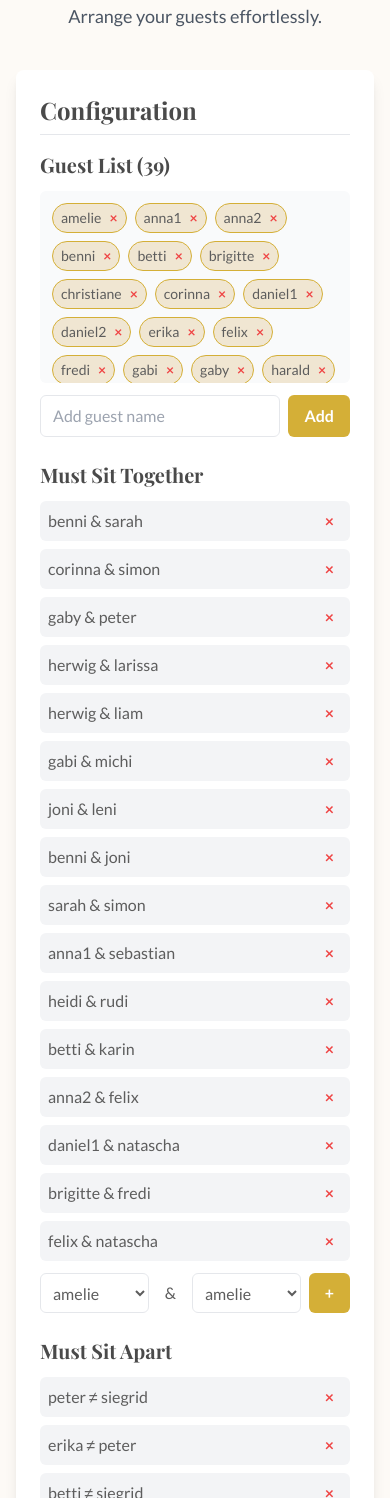
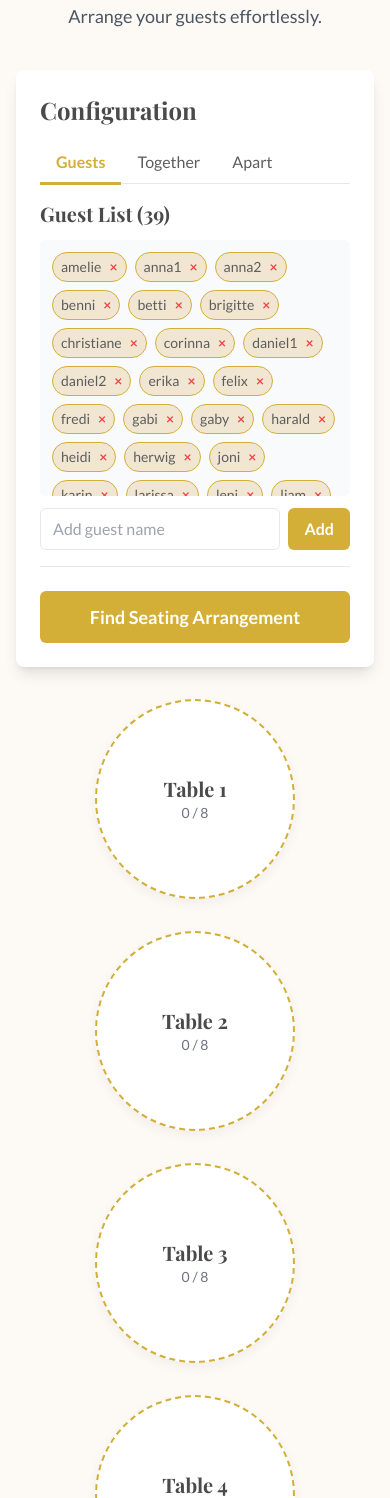
Before and after one commit to simonstey/seatment-solver, a plain HTML site: page index.html in a window 390 px wide. Shown: the part 102-1600 px from the top of the page. Drawn offline with nearby package versions, Linux system fonts and the light colour scheme.

Commit message:
Update index.html

```diff
--- a/index.html
+++ b/index.html
@@ -30,6 +30,7 @@
             flex-direction: column;
             box-shadow: 0 4px 12px rgba(0,0,0,0.05);
             background: white;
+            flex-shrink: 0;
         }
         .seat {
             position: absolute;
@@ -93,6 +94,24 @@
         .close-button:focus {
             color: #4a4a4a;
         }
+        .tab-btn {
+            padding: 0.5rem 1rem;
+            cursor: pointer;
+            border-bottom: 3px solid transparent;
+            margin-bottom: -2px;
+            transition: all 0.2s ease-in-out;
+        }
+        .active-tab {
+            color: #d4af37;
+            border-bottom-color: #d4af37;
+            font-weight: 600;
+        }
+        .tab-content {
+            display: none;
+        }
+        .active {
+            display: block;
+        }
     </style>
 </head>
 <body class="p-4 md:p-8">
@@ -105,13 +124,21 @@
 
         <div class="grid grid-cols-1 lg:grid-cols-3 gap-8">
             <!-- Controls Column -->
-            <div class="lg:col-span-1 bg-white p-6 rounded-lg shadow-lg">
-                <h2 class="text-2xl font-bold mb-4 border-b pb-2">Configuration</h2>
+            <div class="lg:col-span-1 bg-white p-6 rounded-lg shadow-lg flex flex-col" style="max-height: 85vh;">
+                <div>
+                    <h2 class="text-2xl font-bold">Configuration</h2>
+                    <div class="flex border-b mt-4">
+                        <button id="guests-tab-btn" class="tab-btn active-tab" data-tab="guests">Guests</button>
+                        <button id="together-tab-btn" class="tab-btn" data-tab="together">Together</button>
+                        <button id="apart-tab-btn" class="tab-btn" data-tab="apart">Apart</button>
+                    </div>
+                </div>
 
-                <!-- Guests -->
-                <div class="mb-6">
+                <div class="flex-grow py-4 overflow-y-auto">
+                    <!-- Guests Tab -->
+                    <div id="guests-tab-content" class="tab-content active">
                         <h3 class="text-xl font-semibold mb-3">Guest List (<span id="guest-count">0</span>)</h3>
-                    <div id="guest-list-container" class="max-h-48 overflow-y-auto bg-gray-50 p-3 rounded-md mb-3 flex flex-wrap gap-2">
+                        <div id="guest-list-container" class="max-h-64 overflow-y-auto bg-gray-50 p-3 rounded-md mb-3 flex flex-wrap gap-2">
                             <!-- Guest tags will be injected here -->
                         </div>
                         <div class="flex gap-2">
@@ -120,36 +147,37 @@
                         </div>
                     </div>
 
-                <!-- Together Constraints -->
-                <div class="mb-6">
+                    <!-- Together Tab -->
+                    <div id="together-tab-content" class="tab-content">
                         <h3 class="text-xl font-semibold mb-3">Must Sit Together</h3>
-                    <div id="together-list" class="space-y-2 mb-3">
-                        <!-- Together pairs will be injected here -->
-                    </div>
-                    <div class="flex gap-2">
+                        <div class="flex gap-2 mb-3">
                             <select id="together-p1" class="w-full border rounded-md p-2 bg-white"></select>
                             <span class="p-2">&</span>
                             <select id="together-p2" class="w-full border rounded-md p-2 bg-white"></select>
                             <button id="add-together-btn" class="btn-primary px-4 py-2 rounded-md font-semibold">+</button>
                         </div>
+                        <div id="together-list" class="space-y-2 max-h-64 overflow-y-auto">
+                            <!-- Together pairs will be injected here -->
+                        </div>
                     </div>
 
-                <!-- Apart Constraints -->
-                <div class="mb-6">
+                    <!-- Apart Tab -->
+                    <div id="apart-tab-content" class="tab-content">
                         <h3 class="text-xl font-semibold mb-3">Must Sit Apart</h3>
-                     <div id="apart-list" class="space-y-2 mb-3">
-                        <!-- Apart pairs will be injected here -->
-                    </div>
-                    <div class="flex gap-2">
+                        <div class="flex gap-2 mb-3">
                             <select id="apart-p1" class="w-full border rounded-md p-2 bg-white"></select>
                             <span class="p-2">≠</span>
                             <select id="apart-p2" class="w-full border rounded-md p-2 bg-white"></select>
                             <button id="add-apart-btn" class="btn-primary px-4 py-2 rounded-md font-semibold">+</button>
                         </div>
+                        <div id="apart-list" class="space-y-2 max-h-64 overflow-y-auto">
+                            <!-- Apart pairs will be injected here -->
+                        </div>
+                    </div>
                 </div>
 
                 <!-- Action Buttons -->
-                <div>
+                <div class="mt-auto border-t pt-6">
                     <button id="solve-btn" class="w-full btn-primary py-3 rounded-md text-lg font-bold">Find Seating Arrangement</button>
                      <div id="solution-nav" class="hidden items-center justify-between mt-4">
                         <button id="prev-solution" class="btn-primary px-4 py-2 rounded-md">&lt; Prev</button>
@@ -157,7 +185,6 @@
                         <button id="next-solution" class="btn-primary px-4 py-2 rounded-md">Next &gt;</button>
                     </div>
                 </div>
-
             </div>
 
             <!-- Seating Arrangement Column -->
@@ -191,7 +218,7 @@
         document.addEventListener('DOMContentLoaded', () => {
             // --- INITIAL DATA ---
             const initialGuests = ['sarah', 'benni', 'peter', 'gaby', 'simon', 'corinna', 'siegrid', 'erika', 'larissa', 'herwig', 'liam', 'gabi', 'michi', 'brigitte', 'fredi', 'natascha', 'daniel1', 'felix', 'anna1', 'karin', 'sebastian', 'anna2', 'joni', 'leni', 'betti', 'daniel2', 'christiane', 'harald', 'theodor', 'pauline', 'heidi', 'rudi', 'regina', 'amelie', 'paul', 'tobias', 'patrick', 'melina', 'stefan'];
-            const initialTogether = [['sarah', 'benni'], ['simon', 'corinna'], ['gaby', 'peter'], ['larissa', 'herwig'], ['herwig', 'liam'], ['michi', 'gabi'], ['joni', 'leni'], ['benni', 'joni'], ['sarah', 'simon'], ['sebastian', 'anna1'], ['rudi', 'heidi'], ['betti', 'karin'], ['anna2', 'felix'], ['natascha', 'daniel1'], ['brigitte', 'fredi'], ['natascha', 'felix']];
+            const initialTogether = [['siegrid', 'gabi'], ['sarah', 'benni'], ['simon', 'corinna'], ['gaby', 'peter'], ['larissa', 'herwig'], ['herwig', 'liam'], ['michi', 'gabi'], ['joni', 'leni'], ['benni', 'joni'], ['sarah', 'simon'], ['sebastian', 'anna1'], ['rudi', 'heidi'], ['betti', 'karin'], ['anna2', 'felix'], ['natascha', 'daniel1'], ['brigitte', 'fredi'], ['natascha', 'felix']];
             const initialApart = [['peter', 'siegrid'], ['erika', 'peter'], ['siegrid', 'betti']];
             const TABLE_COUNT = 5;
             const TABLE_CAPACITY = 8;
@@ -227,6 +254,28 @@
             const modalTitle = document.getElementById('modal-title');
             const modalText = document.getElementById('modal-text');
             const modalCloseBtn = document.getElementById('modal-close-btn');
+
+            // Tab UI elements
+            const tabButtons = document.querySelectorAll('.tab-btn');
+            const tabContents = document.querySelectorAll('.tab-content');
+
+            // --- TAB LOGIC ---
+            tabButtons.forEach(button => {
+                button.addEventListener('click', () => {
+                    const tabName = button.dataset.tab;
+
+                    tabButtons.forEach(btn => btn.classList.remove('active-tab'));
+                    button.classList.add('active-tab');
+
+                    tabContents.forEach(content => {
+                        if (content.id === `${tabName}-tab-content`) {
+                            content.classList.add('active');
+                        } else {
+                            content.classList.remove('active');
+                        }
+                    });
+                });
+            });
 
             // --- CORE UI FUNCTIONS ---
 
@@ -295,7 +344,6 @@
 
             const removeGuest = (name) => {
                 guests = guests.filter(g => g !== name);
-                // Also remove any constraints involving this guest
                 togetherPairs = togetherPairs.filter(p => !p.includes(name));
                 apartPairs = apartPairs.filter(p => !p.includes(name));
                 updateAllUI();
@@ -351,7 +399,7 @@
 
                 solution.forEach((tableGuests, index) => {
                     const tableWrapper = document.createElement('div');
-                    tableWrapper.className = 'flex flex-col items-center';
+                    tableWrapper.className = 'flex flex-col items-center gap-4';
 
                     const tableEl = document.createElement('div');
                     tableEl.className = 'table-circle';
@@ -384,10 +432,8 @@
 
             // --- SOLVER LOGIC ---
             function solveSeating() {
-                // 1. Group guests who must sit together
                 const { groups, individualGuests } = groupGuests();
 
-                // 2. Check for immediate impossibilities
                 if (groups.some(g => g.length > TABLE_CAPACITY)) {
                     showModal("Impossible Arrangement", "A 'together' group is larger than the table capacity.");
                     return [];
@@ -398,7 +444,6 @@
                     return [];
                 }
 
-                // 3. Setup for backtracking
                 const itemsToPlace = [...groups, ...individualGuests.map(g => [g])];
                 const finalSolutions = [];
                 const currentArrangement = Array.from({ length: TABLE_COUNT }, () => []);
@@ -408,8 +453,6 @@
                 return finalSolutions;
             }
 
-            // --- BUG FIX: Replaced original groupGuests function ---
-            // This version is more robust and ensures all guests are accounted for.
             function groupGuests() {
                 const adj = new Map();
                 guests.forEach(g => adj.set(g, []));
@@ -431,7 +474,6 @@
                         while (queue.length > 0) {
                             const current = queue.shift();
                             component.push(current);
-                            // Note: Safely accessing neighbors even if guest isn't in a pair
                             (adj.get(current) || []).forEach(neighbor => {
                                 if (!visited.has(neighbor)) {
                                     visited.add(neighbor);
@@ -451,12 +493,10 @@
             }
 
             function isPlacementValid(item, table, arrangement) {
-                // Check capacity
                 if (arrangement[table].length + item.length > TABLE_CAPACITY) {
                     return false;
                 }
 
-                // Check "apart" constraints for every person in the item against every person at the table
                 const tableGuests = arrangement[table];
                 for (const newItemGuest of item) {
                     for (const existingGuest of tableGuests) {
@@ -474,10 +514,10 @@
             }
 
             function backtrack(itemIndex, items, arrangement, finalSolutions) {
-                if (finalSolutions.length >= 20) return; // Limit number of solutions for performance
+                if (finalSolutions.length >= 20) return;
 
                 if (itemIndex === items.length) {
-                    finalSolutions.push(arrangement.map(t => [...t])); // Found a solution
+                    finalSolutions.push(arrangement.map(t => [...t]));
                     return;
                 }
 
@@ -487,7 +527,6 @@
                     if (isPlacementValid(currentItem, tableIdx, arrangement)) {
                         arrangement[tableIdx].push(...currentItem);
                         backtrack(itemIndex + 1, items, arrangement, finalSolutions);
-                        // Backtrack: remove the item
                         arrangement[tableIdx].splice(arrangement[tableIdx].length - currentItem.length);
 
                         if (finalSolutions.length >= 20) return;
@@ -510,7 +549,6 @@
                 messageArea.textContent = '';
                 solutionNav.classList.add('hidden');
 
-                // Allow UI to update before heavy computation
                 setTimeout(() => {
                     solutions = solveSeating();
                     loadingSpinner.style.display = 'none';
@@ -521,7 +559,7 @@
                         solutionNav.classList.remove('hidden');
                         solutionInfo.textContent = `Solution 1 of ${solutions.length}`;
                     } else {
-                        drawTables(null); // Will show error message
+                        drawTables(null);
                         showModal("No Solution Found", "Could not find any valid seating arrangements with the current rules. Try removing some constraints.");
                     }
                 }, 50);
```
Lines whose indentation alone changed are shown as unchanged.
